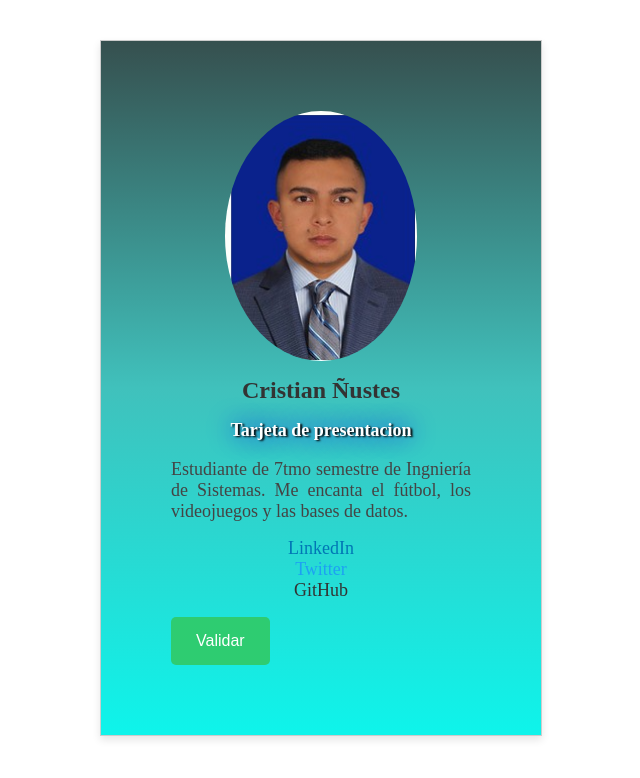
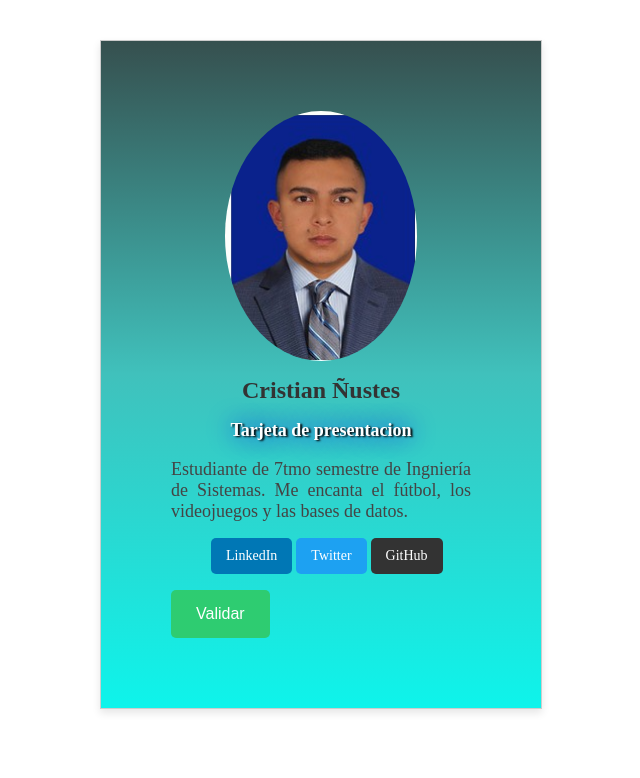
Before and after one commit to Cristinustes/Tarjeta, a plain HTML site: page Tarjeta Cristian Ñustes 21022025/index.html in a window 1280 px wide. Shown: the whole page, without its empty margins (319-959 px from the left). Drawn offline with Linux system fonts and the light colour scheme.

Commit message:
Update styles.css

```diff
--- a/Tarjeta Cristian Ñustes 21022025/styles.css
+++ b/Tarjeta Cristian Ñustes 21022025/styles.css
@@ -43,33 +43,42 @@
 }
 
 
-.redes-sociales {
+redes-sociales {
   list-style: none;
   padding: 0;
-  text-align: center;
+  display: flex;
+  justify-content: center;
+  gap: 10px;
+}
+
+.redes-sociales li {
+  display: inline;
 }
 
 .redes-sociales a {
   text-decoration: none;
-  margin: 0 10px;
-  font-size: 18px;
+  color: white;
+  padding: 10px 15px;
+  border-radius: 5px;
+  font-size: 14px;
+  display: inline-block;
+  transition: transform 0.3s ease-in-out;
 }
 
-.redes-sociales a.linkedin {
-  color: #0077b5;
+.redes-sociales a:hover {
+  transform: scale(1.1);
 }
 
-.redes-sociales a.twitter {
-  color: #1DA1F2;
+.linkedin {
+  background-color: #0077b5;
 }
 
-.redes-sociales a.github {
-  color: #333;
+.twitter {
+  background-color: #1da1f2;
 }
 
-
-.redes-sociales a:hover {
-  opacity: 0.7;
+.github {
+  background-color: #333;
 }
 
 .btn {
```
